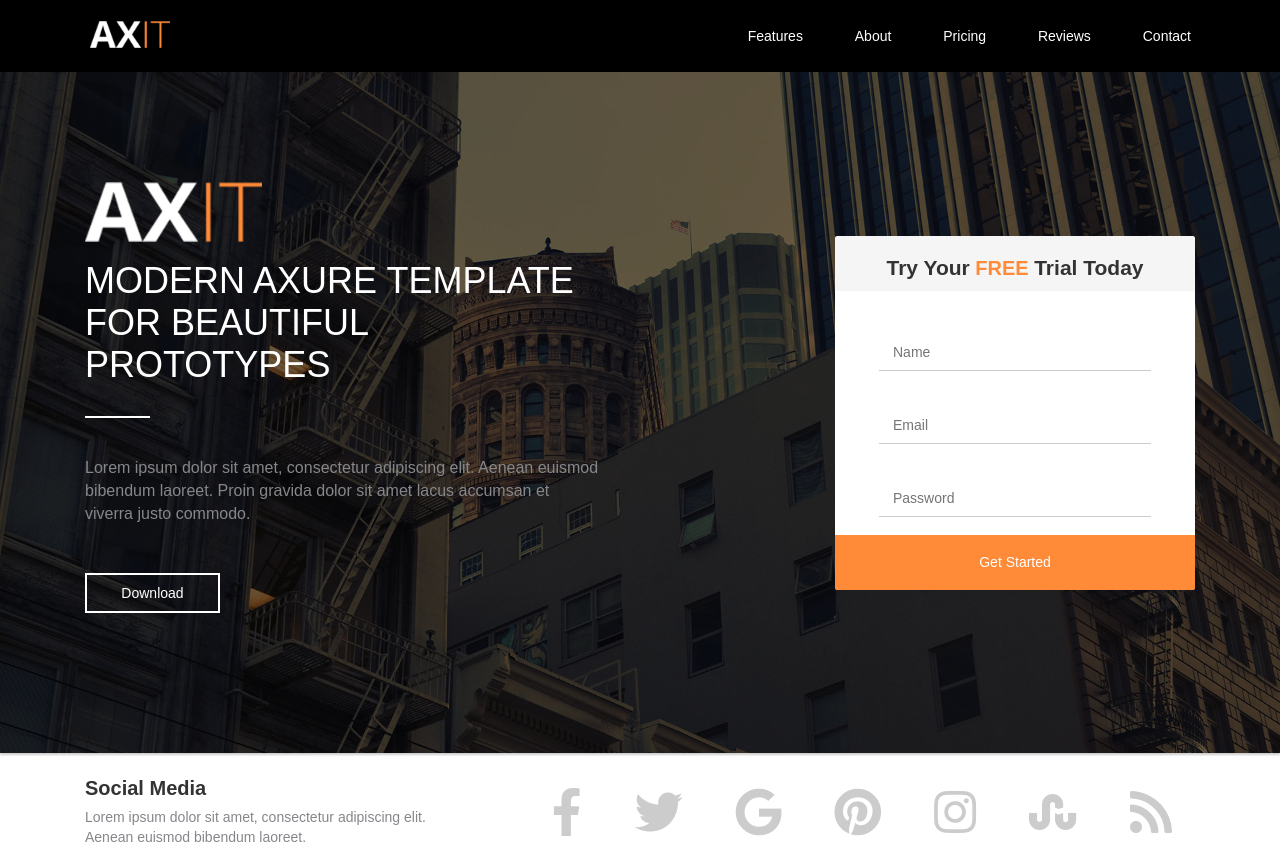
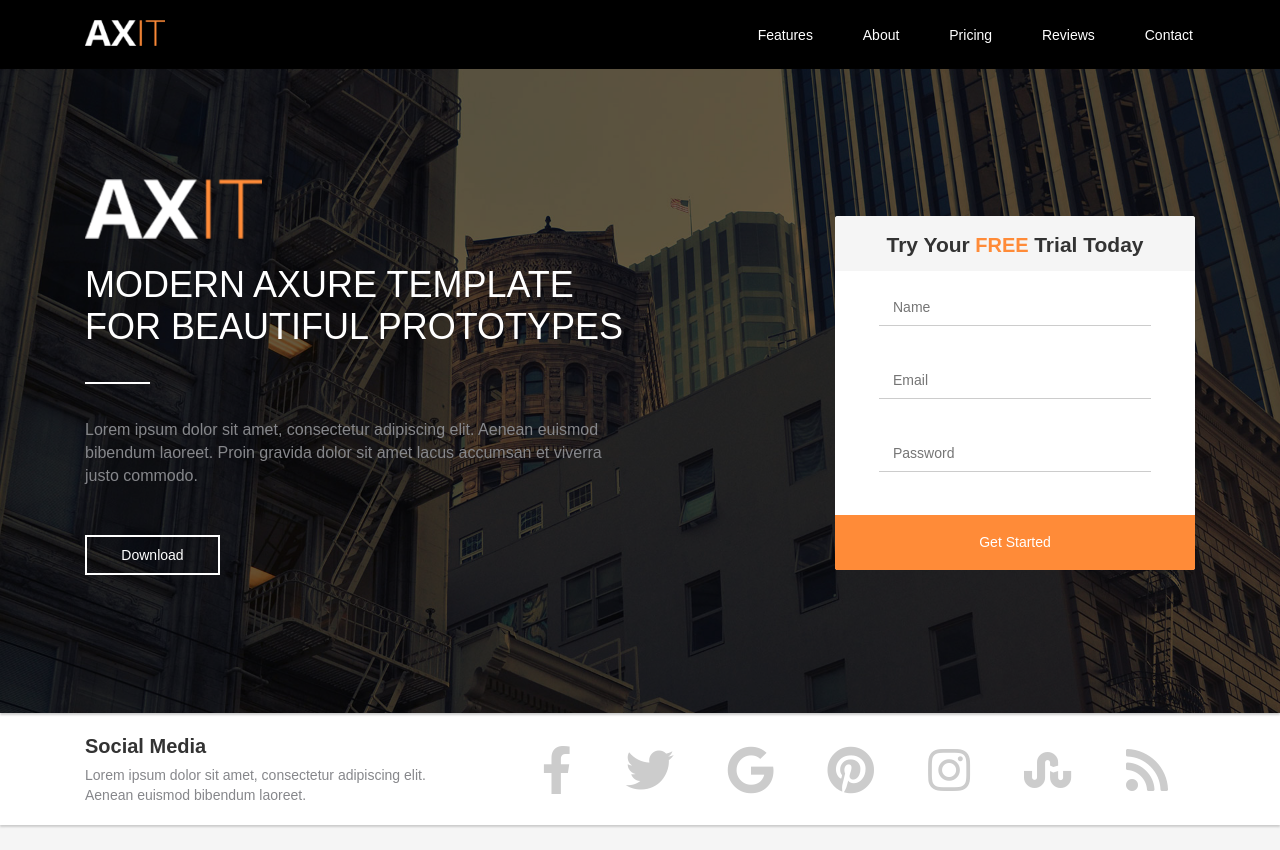
Before and after one commit to kohechka/tms-html, a plain HTML site: page project_name/index.html in a window 1280 px wide. Shown: the top 850 px of the page. Drawn offline with Linux system fonts and the light colour scheme; a web font is replaced by a local one.

Commit message:
То что есть.

```diff
--- a/project_name/assets/styles/style.css
+++ b/project_name/assets/styles/style.css
@@ -24,7 +24,6 @@ h2 {
     font-size: 36px;
     text-transform: uppercase;
     text-align: center;
-    margin-block-start: 110px;
 }
 
 h2:after {
@@ -43,7 +42,6 @@ h2:after {
 p {
     display: block;
     margin-block-start: 25px;
-    margin-block-end: 80px;
     margin-inline-start: 0;
     margin-inline-end: 0;
 }
@@ -75,8 +73,15 @@ button {
     background-color: transparent;
 }
 
+
+.container {
+    max-width: 1110px;
+    margin: 0 auto;
+    padding: 110px 0 90px 0;
+    text-align: center;
+}
+
 .header {
-    padding: 21px 0;
     color: var(--secondary-color);
     background-color: #000;
     display: block;
@@ -87,6 +92,7 @@ button {
     justify-content: space-between;
     flex-wrap: wrap;
     align-items: center;
+    padding: 20px 0 20px 0;
 }
 
 .welcome {
@@ -222,11 +228,6 @@ button {
 }
 
 
-.container {
-    max-width: 1110px;
-    margin: 0 auto;
-    text-align: center;
-}
 
 .footer_icon {
     display: inline-flex;
@@ -290,38 +291,38 @@ button {
 }
 
 ul {
-    margin: 0 -25px;
+    margin: 0 -22px;
     padding: 0;
 }
 
 ul li {
     display: inline;
-    padding: 0 24px;
+    padding: 0 24px 0 22px;
     cursor: pointer;
 }
 
 .welcome-title {
-    max-width: 515px;
+    width: 50%;
     color: #fff;
-    padding: 110px 0 0 0;
+    padding: 0;
     text-align: left;
 }
 
 .welcome-social{
-    padding: 22px 0;
+    padding: 20px 0;
     box-shadow: 0 2px 2px 0 #ccc;
-    margin-bottom: 2px;
+    position: relative;
 }
 
 .welcome-title h1 {
     font-family: 'Raleway', sans-serif;
     font-size: 36px;
     font-weight: 400;
-    padding: 15px 0;
+    padding: 22px 0;
 }
 
 .separator--white {
-    margin: 15px 0;
+    margin: 12px 0;
     background-color: #fff;
 }
 
@@ -332,7 +333,7 @@ ul li {
 }
 
 .welcome-title h3 {
-    margin: 20px 0 48px 0;
+    margin: 19px 16px 48px 0;
     font-family: 'Open Sans', sans-serif;
     font-size: 16px;
     font-weight: 400;
@@ -342,10 +343,10 @@ ul li {
 
 .welcome-form {
     height: auto;
-    margin-top: 140px;
     background-color: #fff;
     border-radius: 3px;
     overflow: hidden;
+    margin: 31px 0 0 0;
 }
 
 .welcome-form, .welcome-social_media {
@@ -355,16 +356,17 @@ ul li {
 
 .welcome_bg {
     background-color: rgba(0,0,0,.6);
-    padding: 0 0 140px 0;
+    padding: 0;
 }
 
 .welcome-form h3 {
     color: #333333;
-    padding: 20px;
+    padding: 17px 0;
     background-color: #f5f5f5;
     height: 55px;
     text-align: center;
     align-items: center;
+    margin-bottom: 0;
 }
 
 .welcome-form h3 span{
@@ -373,11 +375,6 @@ ul li {
     font-size: 20px;
     font-weight: bold;
 }
-.container-header {
-    max-width: 1100px;
-    margin: 0 auto;
-    padding: 0 0;
-}
 
 .welcome-block {
     display: flex;
@@ -385,18 +382,11 @@ ul li {
     flex-wrap: wrap;
     align-items: center;
     padding: 0;
-}
-
-.welcome-form {
-    height: auto;
-    margin-top: 140px;
-    background-color: #fff;
-    border-radius: 3px;
-    overflow: hidden;
+    margin: 0 0 48px 0;
 }
 
 .welcome-form_block {
-    padding: 0 44px;
+    padding: 0 44px 25px 44px;
 }
 
 .welcome-form form input {
@@ -412,16 +402,21 @@ ul li {
 }
 
 .welcome-social_icon{
-    margin-right: 23px;
+    margin-right: 0;
 }
 
+.header .container {
+    padding: 0;
+}
 .welcome-social_icon i {
-    margin-left: 53px;
+    margin: 0 27px 0 27px;
     font-size: 48px;
     color: #cccccc;
 }
 
-
+.welcome-social .container {
+    padding: 0;
+}
 .welcome-social_media h3 {
     margin: 0 0 7px 0;
     font-family: 'OpenSans-Bold', sans-serif;
@@ -451,7 +446,7 @@ ul li {
 }
 
 .present {
-    padding: 145px 0 115px;
+    padding: 0;
     background-color: #f5f5f5;
 }
 
@@ -548,12 +543,9 @@ ol, ul {
     margin-top: 15px;
 }
 
-.contact {
-    margin-bottom: 80px;
-}
 
 .footer-social_icon{
-    margin-right: 23px;
+    margin: 18px 0 4px 0;
     display: flex;
 }
 
@@ -561,24 +553,23 @@ ol, ul {
     font-size: 24px;
     color: #cccccc;
     font-style: normal;
-    margin-left: 20px;
+    margin: 0 13px 0 16px;
     display: inline-flex;
     align-items: center;
-    margin-top: 35px;
-    margin-bottom: 10px;
 }
 
-.footer_copy p {
+.footer p {
     display: block;
-    margin-bottom: 10px;
     text-align: center;
+    padding: 0 15px 10px 14px;
+    margin: 0;
+    font-size: 12px;
 }
 
 
 /* pricing*/
 
 .price {
-    padding: 108px 0 96px;
     background-color: #f5f5f5;
 }
 
@@ -596,7 +587,6 @@ ol, ul {
 
 .price-block {
     display: flex;
-    margin-top: 80px;
     justify-content: space-between;
     align-items: flex-end;
     flex-wrap: wrap;
@@ -623,7 +613,6 @@ ol, ul {
     color: #fff;
     background-color: #ff8b38;
     border: 2.5px solid #ff8b38;
-    -webkit-box-sizing: border-box;
     box-sizing: border-box;
 }
 
@@ -680,11 +669,6 @@ ol, ul {
 /* comments*/
 
 
-
-.about {
-    padding: 108px 0 100px;
-}
-
 .about-block {
     display: flex;
     margin-top: 30px;
@@ -723,10 +707,6 @@ ol, ul {
     line-height: 17px;
 }
 
-.about {
-    padding: 108px 0 100px;
-}
-
 .about-item_photo h5 {
     margin: 46px 0 0 84px;
     font-family: 'OpenSans-Bold', sans-serif;
--- a/project_name/index.html
+++ b/project_name/index.html
@@ -9,17 +9,15 @@
 <body>
 
 <header class="header">
-    <div class="container-header">
+    <div class="container">
         <div class="header-block">
             <div class="logo">
-                <a href="#">
-                    <img src="./assets/images/logo.png" width="80px" height="27px" alt="logo">
-                </a>
+                    <img src="./assets/images/logo.png" width="80px" height="26px" alt="logo">
             </div>
                 <ul class="nav">
-                    <li class="header_link" href="#">Features</li>
-                    <li class="header_link" href="#">About </li>
-                    <li class="header_link" href="#">Pricing </li>
+                    <li>Features</li>
+                    <li>About </li>
+                    <li>Pricing </li>
                     <li class="header_link" href="#">Reviews </li>
                     <li class="header_link" href="#">Contact </li>
                 </ul>
```
